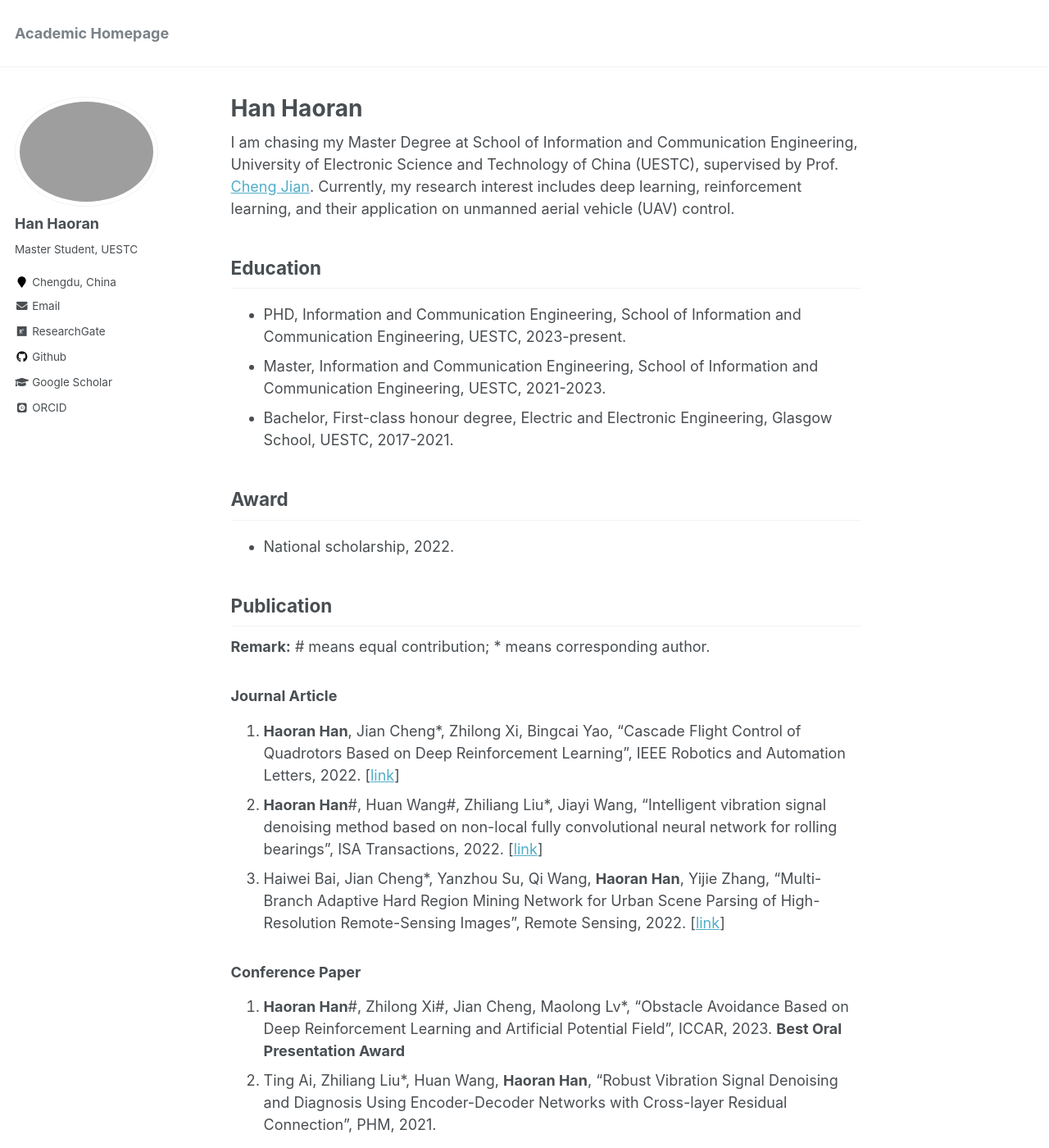
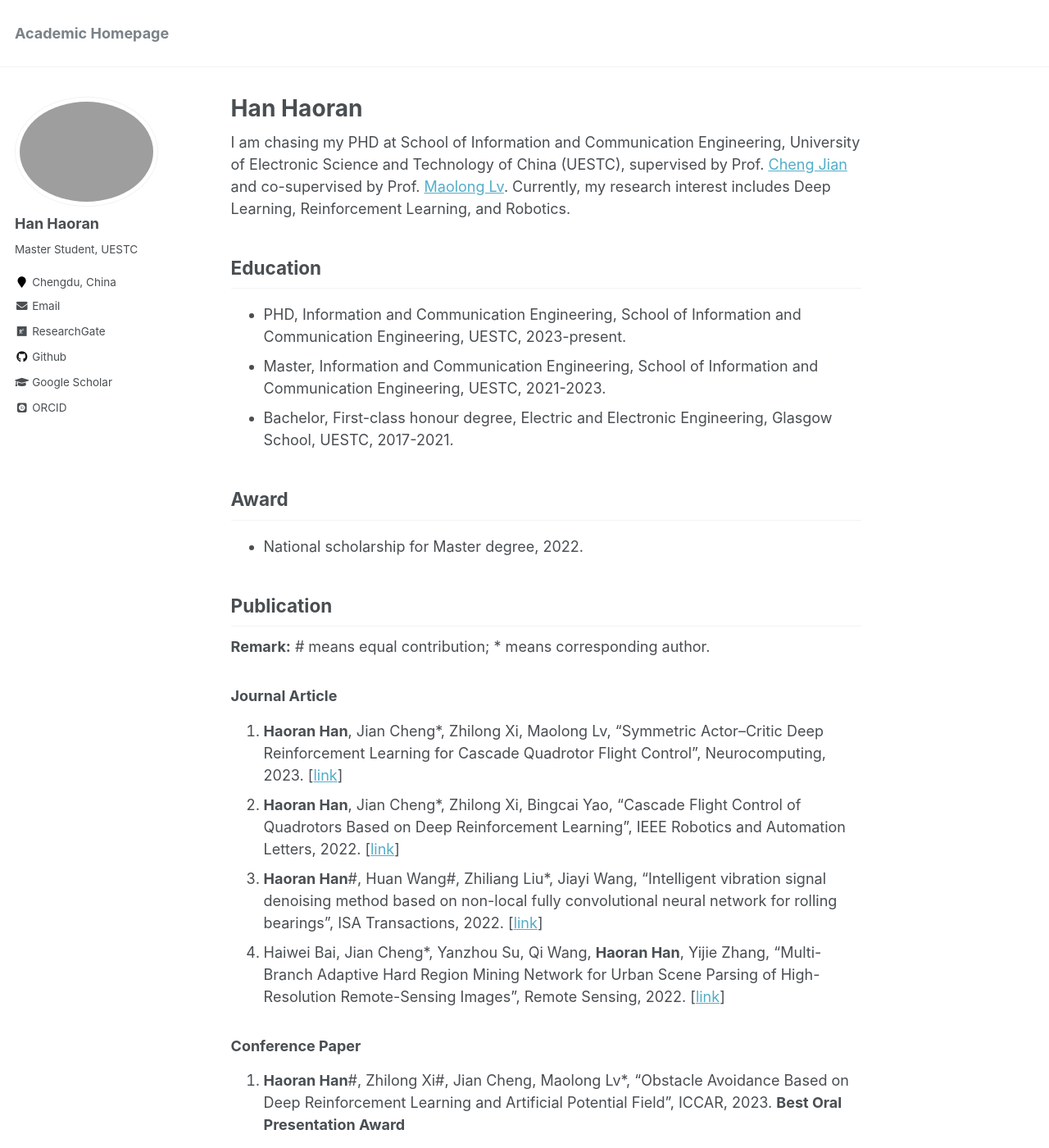
Before and after one commit to Han-Adam/Han-Adam.github.io, a Jekyll site: the page built from _pages/about.md, in a window 1280 px wide and 1400 px high. Shown: the whole window at 82% size. Built offline with Jekyll 4.4.1, drawn with Linux system fonts in a browser that asks for light colours; some web fonts are replaced.

Commit message:
Update about.md

```diff
--- a/_pages/about.md
+++ b/_pages/about.md
@@ -8,7 +8,7 @@ redirect_from:
   - /about.html
 ---
 
-I am chasing my Master Degree at School of Information and Communication Engineering, University of Electronic Science and Technology of China (UESTC), supervised by Prof. [Cheng Jian](https://faculty.uestc.edu.cn/cvmi/zh_CN/index.htm). Currently, my research interest includes deep learning, reinforcement learning, and their application on unmanned aerial vehicle (UAV) control.
+I am chasing my PHD at School of Information and Communication Engineering, University of Electronic Science and Technology of China (UESTC), supervised by Prof. [Cheng Jian](https://faculty.uestc.edu.cn/cvmi/zh_CN/index.htm) and co-supervised by Prof. [Maolong Lv](https://scholar.google.com/citations?user=gj7A4lIAAAAJ&hl=zh-CN&oi=sra). Currently, my research interest includes Deep Learning, Reinforcement Learning, and Robotics.
 
 ## Education
 - PHD, Information and Communication Engineering, School of Information and Communication Engineering, UESTC, 2023-present.
@@ -16,11 +16,12 @@ I am chasing my Master Degree at School of Information and Communication Enginee
 - Bachelor, First-class honour degree, Electric and Electronic Engineering, Glasgow School, UESTC, 2017-2021.
 
 ## Award
-- National scholarship, 2022.
+- National scholarship for Master degree, 2022.
 
 ## Publication
 **Remark:** # means equal contribution; * means corresponding author.
 ### Journal Article
+1. **Haoran Han**, Jian Cheng*, Zhilong Xi, Maolong Lv, "Symmetric Actor–Critic Deep Reinforcement Learning for Cascade Quadrotor Flight Control", Neurocomputing, 2023. [[link](https://www.sciencedirect.com/science/article/pii/S0925231223009128)]
 1. **Haoran Han**, Jian Cheng*, Zhilong Xi, Bingcai Yao, "Cascade Flight Control of Quadrotors Based on
 Deep Reinforcement Learning", IEEE Robotics and Automation Letters, 2022. [[link](https://ieeexplore.ieee.org/document/9850366)]
 2. **Haoran Han**#, Huan Wang#, Zhiliang Liu*, Jiayi Wang, "Intelligent vibration signal denoising method based on non-local fully convolutional neural network for rolling bearings", ISA Transactions, 2022. [[link](https://doi.org/10.1016/j.isatra.2021.04.022)]
```
